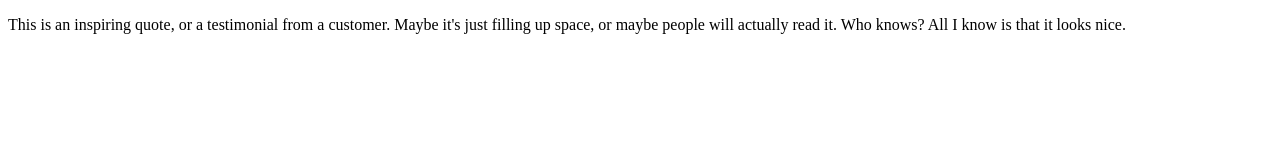
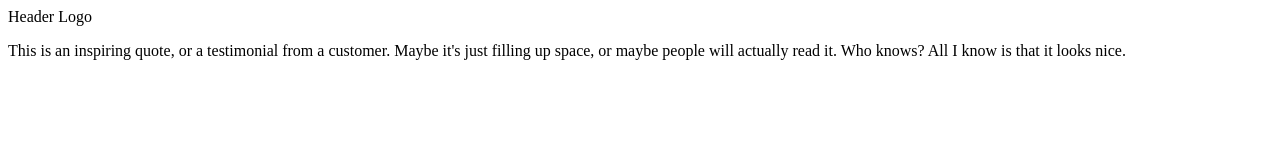
Before and after one commit to EmbarcCoding/landing-page, a plain HTML site: page index.html in a window 1280 px wide. Drawn offline with Linux system fonts and the light colour scheme.

Commit message:
Added Header Logo text to first div

```diff
--- a/index.html
+++ b/index.html
@@ -6,7 +6,7 @@
     <title>Landing Page</title>
 </head>
 <body>
-    <div></div>
+    <div>Header Logo</div>
     <div></div>
     <div></div>
     <div>
```
